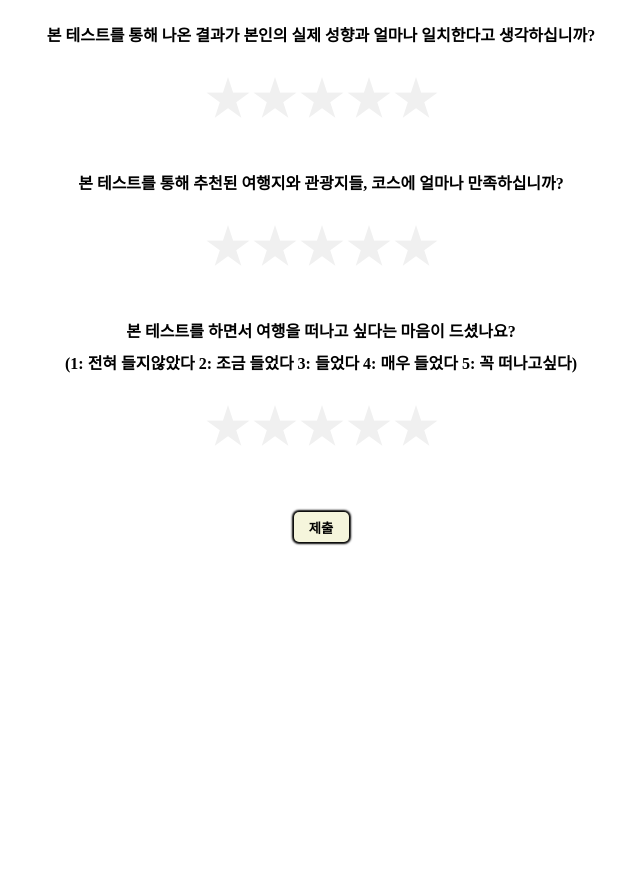
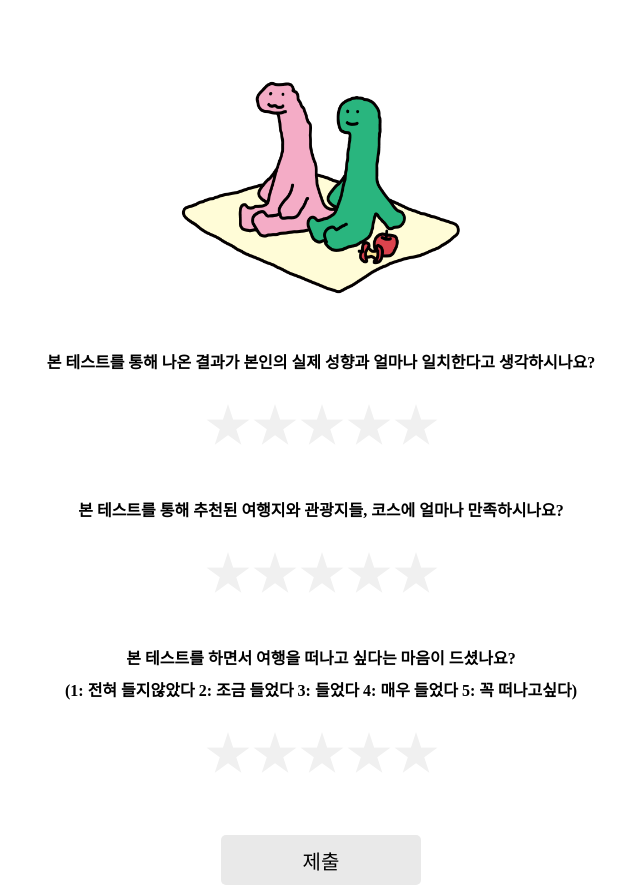
Before and after one commit to HUFS-capstone-design-9cm/Domestic-trip, a Django app: page /survey/ in a window 1280 px wide. Shown: the whole page, without its empty margins (319-959 px from the left). Before the commit the page ends 546 px from the top, so only its background shows below. Run offline with Django 3.2, Linux system fonts and the light colour scheme; some web fonts are replaced.

Commit message:
FEATURE: survey page

```diff
--- /dev/null
+++ b/main/static/css/survey.css
@@ -0,0 +1,109 @@
+@font-face {
+    font-family: 'GmarketSansMedium';
+    src: url('https://cdn.jsdelivr.net/gh/projectnoonnu/noonfonts_2001@1.1/GmarketSansMedium.woff') format('woff');
+    font-weight: normal;
+    font-style: normal;
+}
+
+body {
+    /* background-image: url('../image/background4.png'); */
+    font-weight: bold;
+}
+
+div {
+    font-family: 'GmarketSansMedium';
+    text-align: center;
+}
+
+.survey_img{
+    width: 100%;
+    height: 100%;
+}
+
+.survey_img img{
+    width: 300px;
+    height: 324px;
+}
+
+#Q1 {
+    padding-top: 10px;
+    margin-top: 10px;
+    line-height: 2.0;
+}
+
+#Q2 {
+    padding-top: 10px;
+    margin-top: 10px;
+    line-height: 2.0;
+}
+
+#Q3 {
+    padding-top: 10px;
+    margin-top: 10px;
+    line-height: 2.0;
+}
+
+input[type=radio] {
+    display: none;
+}
+
+.survey label{
+    font-size: 3em;
+    color: transparent;
+    text-shadow: 0 0 0 #f0f0f0;
+}
+
+.survey label:hover{
+    text-shadow: 0 0 0 yellow;
+}
+
+.survey label:hover ~ label{
+    text-shadow: 0 0 0 rgba(250, 208, 0, 0.99);
+}
+
+.survey input[type=radio]:checked ~ label{
+    text-shadow: 0 0 0 rgba(250, 208, 0, 0.99);
+}
+
+.star1, .star2, .star3{
+    display: inline-block;
+    direction: rtl;
+    border:0;
+}
+
+/* .smBtn {
+    direction: center;
+}
+
+.smBtn input[type=submit] {
+    font-family: 'GmarketSansMedium';
+    height: 30px;
+    width: 55px;
+    border-radius: 5px;
+    text-align: center;
+    background-color: beige;
+    box-shadow: 0px 0px 2px 2px rgb(0,0,0);
+    border: none;
+    color: black;
+    font-weight: bold;
+    cursor: pointer;
+} */
+
+
+.smBtn input[type=submit] {
+    font-family: 'GmarketSansMedium';
+    font-size: 20px;
+    width: 200px;
+    height: 50px;
+    padding: 5px;
+    border-style: none;
+    border-radius: 5px;
+    cursor: pointer;
+    background-color: #e9e9e9;
+    color: black;
+}
+
+.smBtn input[type=submit]:hover{
+    color: black;
+    background-color: #aacf88;
+}
--- a/main/templates/survey.html
+++ b/main/templates/survey.html
@@ -1,76 +1,21 @@
+{% load static %}
 <!DOCTYPE html>
 <html>
     <head>
         <meta charset="UTF-8">
         <title>만족도 조사</title>
-        <style>
-            body {
-                background-color: white;
-                font-weight: bold;
-            }
-            div {
-                text-align: center;
-            }
-            #Q1 {
-                padding-top: 10px;
-                margin-top: 10px;
-                line-height: 2.0;
-            }
-            #Q2 {
-                padding-top: 10px;
-                margin-top: 10px;
-                line-height: 2.0;
-            }
-            #Q3 {
-                padding-top: 10px;
-                margin-top: 10px;
-                line-height: 2.0;
-            }
-            input[type=radio] {
-                display: none;
-            }
-            .survey label{
-                font-size: 3em;
-                color: transparent;
-                text-shadow: 0 0 0 #f0f0f0;
-            }
-            .survey label:hover{
-                text-shadow: 0 0 0 yellow;
-            }
-            .survey label:hover ~ label{
-                text-shadow: 0 0 0 rgba(250, 208, 0, 0.99);
-            }
-            .survey input[type=radio]:checked ~ label{
-                text-shadow: 0 0 0 rgba(250, 208, 0, 0.99);
-            }
-            .star1, .star2, .star3{
-                display: inline-block;
-                direction: rtl;
-                border:0;
-            }
-            .smBtn {
-                direction: center;
-            }
-            .smBtn input[type=submit] {
-                height: 30px;
-                width: 55px;
-                border-radius: 5px;
-                text-align: center;
-                background-color: beige;
-                box-shadow: 0px 0px 2px 2px rgb(0,0,0);
-                border: none;
-                color: black;
-                font-weight: bold;
-                cursor: pointer;
-            }
-        </style>
+        <link rel="stylesheet" type="text/css" href="{% static 'css/reset.css' %}">
+        <link rel="stylesheet" type="text/css" href="{% static 'css/survey.css' %}">
     </head>
     <body>
         <form class="survey" name="f1" method="post" action="/" onsubmit="return vCheck();">
             {% csrf_token %}
+            <div class="survey_img">
+                <img src="{% static 'image/survey' %}.png" alt="이미지 없음">
+            </div>
             <div id="Q1">
                 <span>
-                    본 테스트를 통해 나온 결과가 본인의 실제 성향과 얼마나 일치한다고 생각하십니까?<br>
+                    본 테스트를 통해 나온 결과가 본인의 실제 성향과 얼마나 일치한다고 생각하시나요?<br>
                 </span>
                 <div class="star1">
                     <input type="radio" name="accuracy" value="5" id="s1"><label for="s1">★</label>
@@ -82,7 +27,7 @@
             </div>
             <div id="Q2">
                 <span>
-                    본 테스트를 통해 추천된 여행지와 관광지들, 코스에 얼마나 만족하십니까?<br>
+                    본 테스트를 통해 추천된 여행지와 관광지들, 코스에 얼마나 만족하시나요?<br>
                 </span>
                 <div class="star2">
                     <input type="radio" name="satisfaction" value="5" id="s6"><label for="s6">★</label>
```
Also changed, not shown: main/static/image/survey.png (added).
